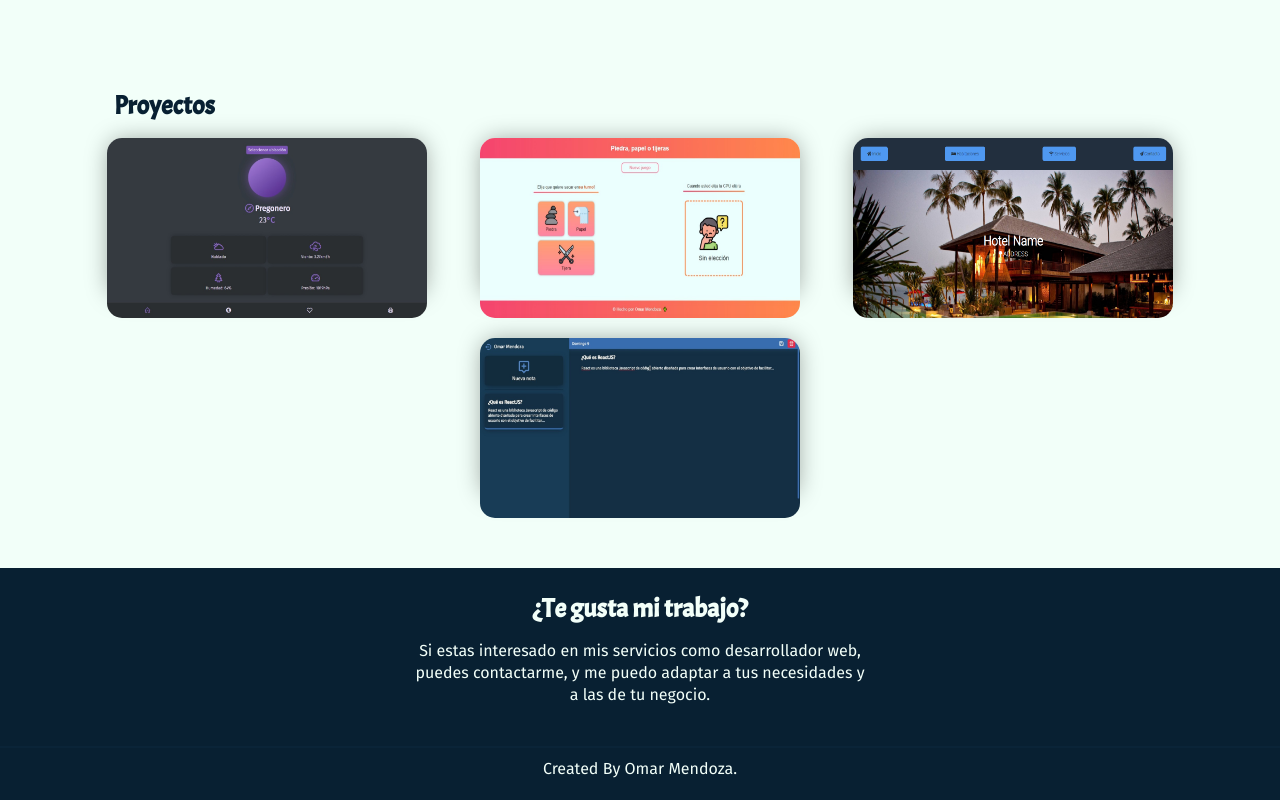
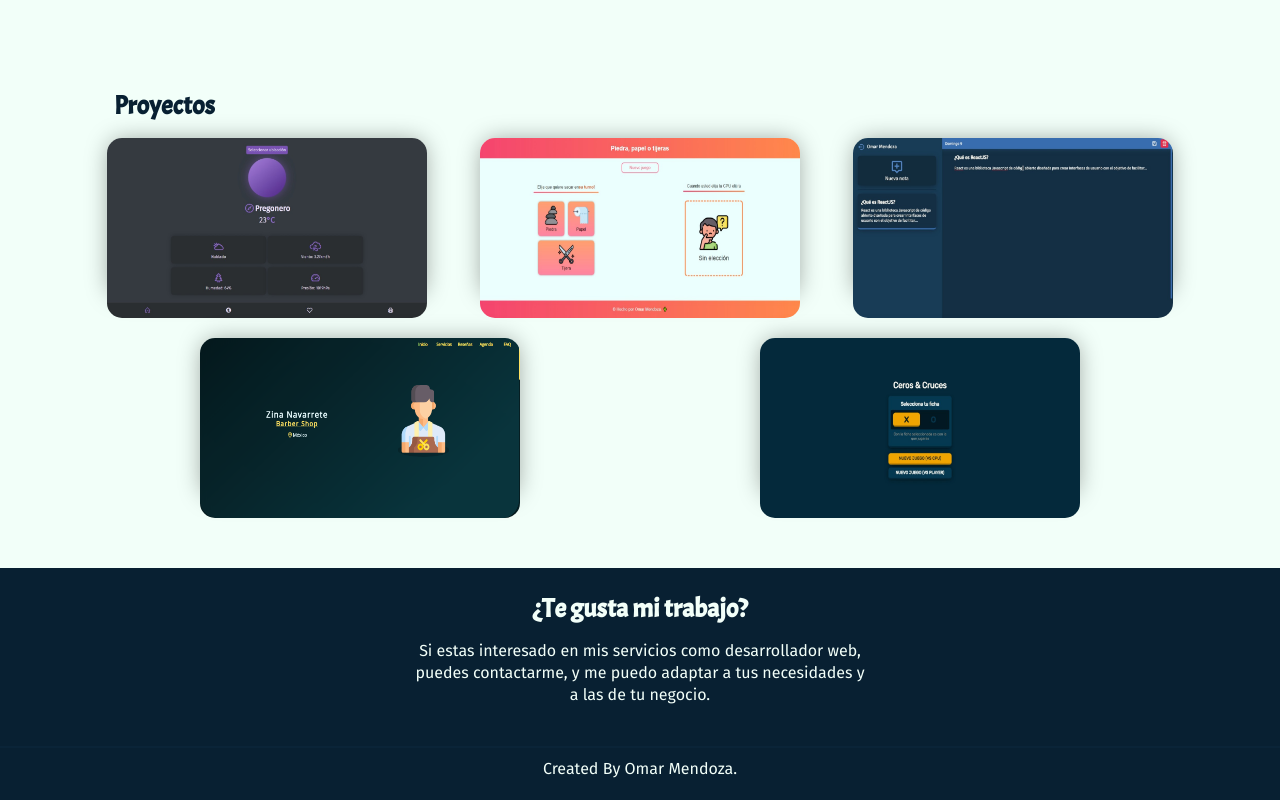
Before and after one commit to mendoza000/portfolio, a React (Vite) app: page / in a window 1280 px wide. Shown: the part 2572-3372 px from the top of the page. Built offline with nearby package versions, Linux system fonts and the light colour scheme; some icons are missing.

Commit message:
nuevos proyectos añadidos

```diff
--- a/src/components/Projects.jsx
+++ b/src/components/Projects.jsx
@@ -2,8 +2,10 @@ import React from 'react'
 import Project from './Project'
 import img1 from '../../assets/rain000.jpeg'
 import img2 from '../../assets/ppt.jpeg'
-import img3 from '../../assets/hotel.png'
+// import img3 from '../../assets/hotel.png'
 import img4 from '../../assets/journal000.jpeg'
+import img5 from '../../assets/barber.png'
+import img6 from '../../assets/xo.jpeg'
 import './Projects.css'
 
 const Projects = () => {
@@ -19,7 +21,7 @@ const Projects = () => {
 
 				<Project
 					img={img1}
-					title='Aplicacion web del clima'
+					title='Aplicación web del clima'
 					skill='HTML - CSS - JS - WEBPACK'
 					urlWeb='https://mendoza000.github.io/rain000/'
 					urlRepo='https://github.com/mendoza000/rain000'
@@ -27,26 +29,42 @@ const Projects = () => {
 
 				<Project
 					img={img2}
-					title='Juego web'
+					title='Juego web de piedra, papel y tijeras'
 					skill='HTML - CSS - JS - WEBPACK'
 					urlWeb='https://ppt000.netlify.app/'
 					urlRepo='https://github.com/mendoza000/ppt'
 				/>
 
-				<Project
+				{/*<Project
 					img={img3}
-					title='Pagina web de hotel'
+					title='Página web de hotel'
 					skill='HTML - CSS'
 					urlWeb='https://hotel-demo.vercel.app/'
 					urlRepo='https://github.com/mendoza000/htbp-demo'
+				/>*/}
+
+				<Project
+					img={img4}
+					title='Aplicación web de notas'
+					skill='SASS - JS - VITE - REACT - REDUX - FIREBASE'
+					urlWeb='https://journal000.vercel.app/'
+					urlRepo='https://github.com/mendoza000/journalapp'
 				/>
 
 				<Project
-					img={img4}
-					title='Aplicacion web de notas'
-					skill='HTML - CSS - JS - VITE - REACT - REDUX - FIREBASE'
-					urlWeb='https://journal000.vercel.app/'
-					urlRepo='https://github.com/mendoza000/journalapp'
+					img={img5}
+					title='Página web de barberia'
+					skill='SASS - JS - VITE - REACT - REDUX'
+					urlWeb='https://barber-shop000.vercel.app/'
+					urlRepo='https://github.com/mendoza000/barber-shop'
+				/>
+
+				<Project
+					img={img6}
+					title='Juego web de ceros y cruces'
+					skill='SASS - JS - VITE - REACT - REDUX'
+					urlWeb='https://xo000.vercel.app/'
+					urlRepo='https://github.com/mendoza000/xo'
 				/>
 
 			</div>
```
Also changed, not shown: assets/barber.png (added), assets/xo.jpeg (added).
